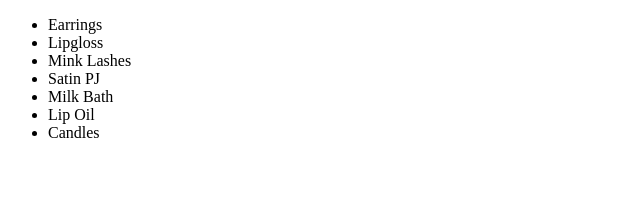
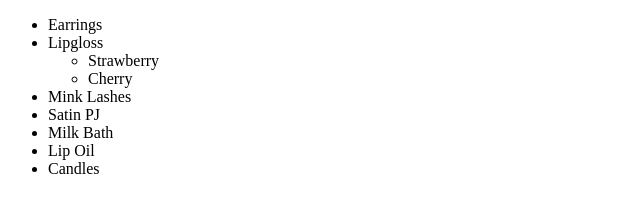
Before and after one commit to sgates8/Faker-API, a website: page index.html in a window 1280 px wide. Shown: the whole page, without its empty margins (0-640 px from the left). Drawn offline with Linux system fonts and the light colour scheme.

Commit message:
updated homework

```diff
--- a/index.html
+++ b/index.html
@@ -9,6 +9,10 @@
     <ul id="Inventory">
         <li id="item1">Earrings</li>
         <li id="item2">Lipgloss</li>
+            <ul id="Flavors">
+                <li id="flavor1">Strawberry</li>
+                <li id="flavor2">Cherry</li>
+            </ul>
         <li id="item3">Mink Lashes</li>
         <li id="item4">Satin PJ</li>
         <li id="item5">Milk Bath</li>
```
Also changed, not shown: dom.js (+4 -20 lines).
